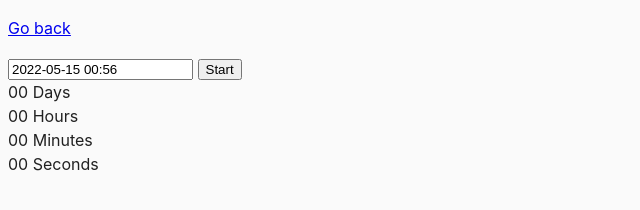
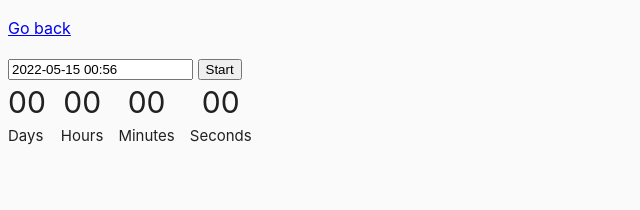
Before and after one commit to JohnnyWhisper/goit-js-hw-09, a website built with Parcel: page src/02-timer.html in a window 1280 px wide. Shown: the whole page, without its empty margins (0-640 px from the left). Built offline with nearby package versions, Linux system fonts and the light colour scheme.

Commit message:
2nd-task-start

```diff
--- a/package.json
+++ b/package.json
@@ -24,5 +24,8 @@
     "parcel-plugin-nuke-dist": "^1.0.1",
     "posthtml-include": "^1.6.2",
     "sass": "^1.32.8"
+  },
+  "dependencies": {
+    "flatpickr": "^4.6.13"
   }
 }
--- a/src/css/common.css
+++ b/src/css/common.css
@@ -16,3 +16,22 @@ img {
   display: block;
   max-width: 100%;
 }
+
+.timer {
+  display: flex;
+}
+
+.field {
+  display: flex;
+  flex-direction: column;
+  margin-right: 15px;
+
+}
+
+.value {
+  font-size: 30px;
+  text-align: center;
+}
+.label {
+  font-size: 15px;
+}
```
Also changed, not shown: 1 other file.
